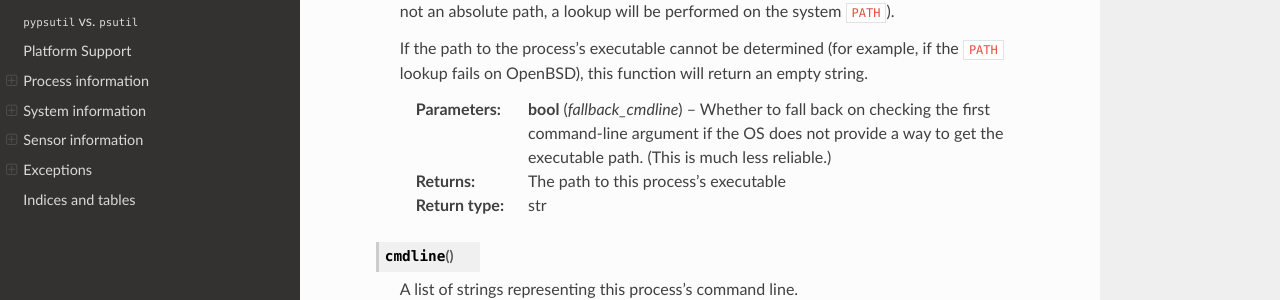
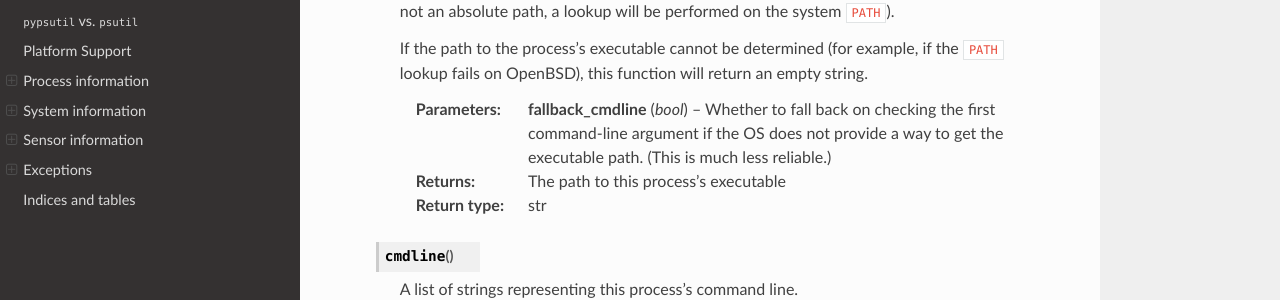
Before and after one commit to cptpcrd/pypsutil, a Sphinx documentation site: the page built from docs/index.rst, in a window 1280 px wide and 900 px high, scrolled down 3895 px. Shown: the part 158-458 px from the top of the window. Built offline with Sphinx 7.4.7 and the Read the Docs theme 2.0.0, drawn with Linux system fonts in a browser that asks for light colours.

```diff
--- a/docs/index.rst
+++ b/docs/index.rst
@@ -194,7 +194,7 @@ Process information
         If the path to the process's executable cannot be determined (for example, if the ``PATH``
         lookup fails on OpenBSD), this function will return an empty string.
 
-        :param fallback_cmdline bool:
+        :param bool fallback_cmdline:
             Whether to fall back on checking the first command-line argument if the OS does not
             provide a way to get the executable path. (This is much less reliable.)
         :return: The path to this process's executable
```
